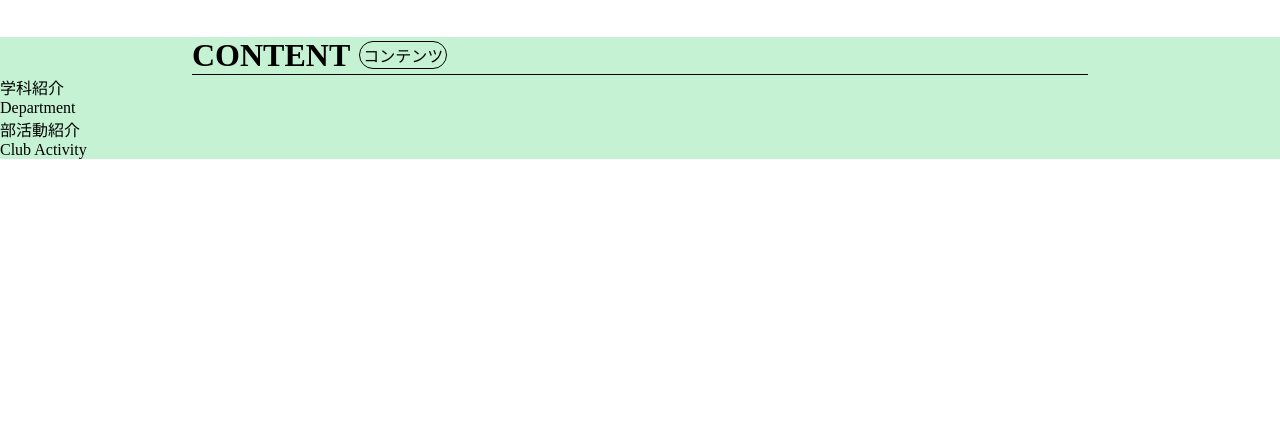
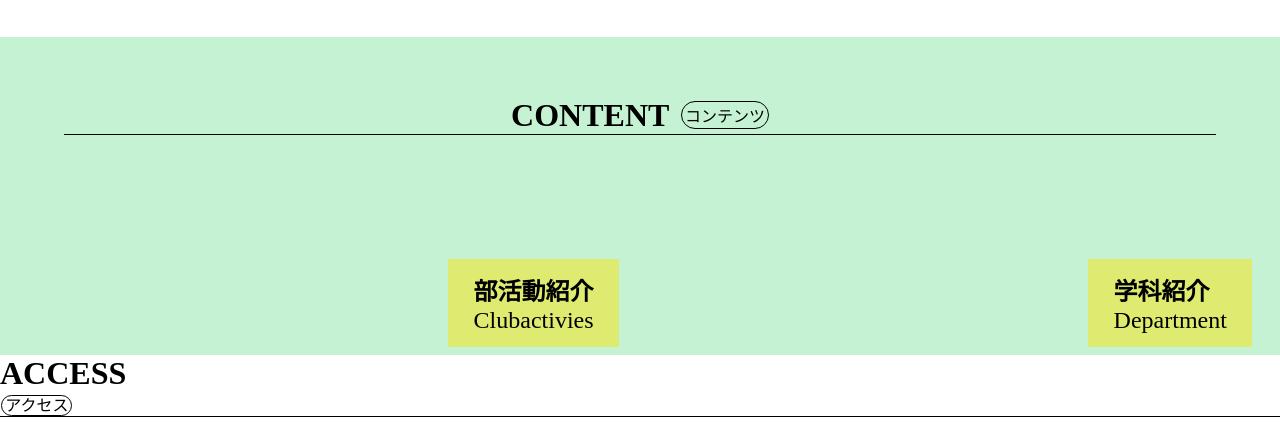
Before and after one commit to Mao03177777/ASK, a plain HTML site: page index.html in a window 1280 px wide. Shown: the part 353-797 px from the top of the page. Drawn offline with Linux system fonts and the light colour scheme.

Commit message:
conttents

```diff
--- a/index.css
+++ b/index.css
@@ -105,21 +105,23 @@ span{
 .ty{
      width: 100%;
     background-color: rgba(120, 224, 155, 0.422);
+    position: relative;
+    padding: 60px 0px;
+
+
+
 
 
 }
-.uu{
-    border-bottom: 1px solid black;
-    display: flex;
-    align-items: center;
-    width:  100%;
 
 
-}
+
 .dd{
     display: flex;
+    border-bottom: 1px solid black;
     justify-content: center;
-    width: 70%;
+    width: 90%;
+    align-items: center;
     margin: auto;
 
 }
@@ -128,15 +130,41 @@ span{
 .qq{
     display: flex;
     justify-content:space-around;
-    margin:auto;
-
-
-
-
-
+    margin: 80px  ;
 
 
 
 
 
 }
+
+.yy{
+    background-color: rgba(232, 232, 73, 0.719);
+    position: absolute;
+    top: 70%;
+    left: 85%;
+    font-size: x-large;
+    padding: 1% 2%;
+
+}
+.kp{
+    position: absolute;
+    background-color:rgba(232, 232, 73, 0.719) ;
+    top: 70%;
+    left: 35%;
+    font-size: x-large;
+    padding: 1% 2%;
+
+
+}
+.am{
+    font-weight: bold;
+}
+.et{
+    font-weight: bold;
+}
+.qs{
+    display: flex;
+    border-bottom: 1px solid black;
+    align-items: center;
+}
--- a/index.html
+++ b/index.html
@@ -83,11 +83,11 @@
       </div>
       <div class="ty">
         <div class="dd">
-          <div class="uu">
 
-            <h1>CONTENT</h1>
-            <span>コンテンツ</span>
-          </div>
+
+          <h1>CONTENT</h1>
+          <span>コンテンツ</span>
+
         </div>
 
 
@@ -100,12 +100,28 @@
             <div class="am">学科紹介</div>
             <div class="bb">Department</div>
           </div>
-          <div class="et">
-            <div class="ii">部活動紹介</div>
-            <div class="hg">Club Activity</div>
+          <div class="kp">
+            <div class="et">
+              部活動紹介
+            </div>
+            <div class="re">
+              Clubactivies
+            </div>
           </div>
+
         </div>
       </div>
+    <div class="qs">
+      <div class="ft">
+        <h1>
+        ACCESS
+        </h1>
+        <span>アクセス</span>
+
+
+      </div>
+
+    </div>
 
 
 
```
